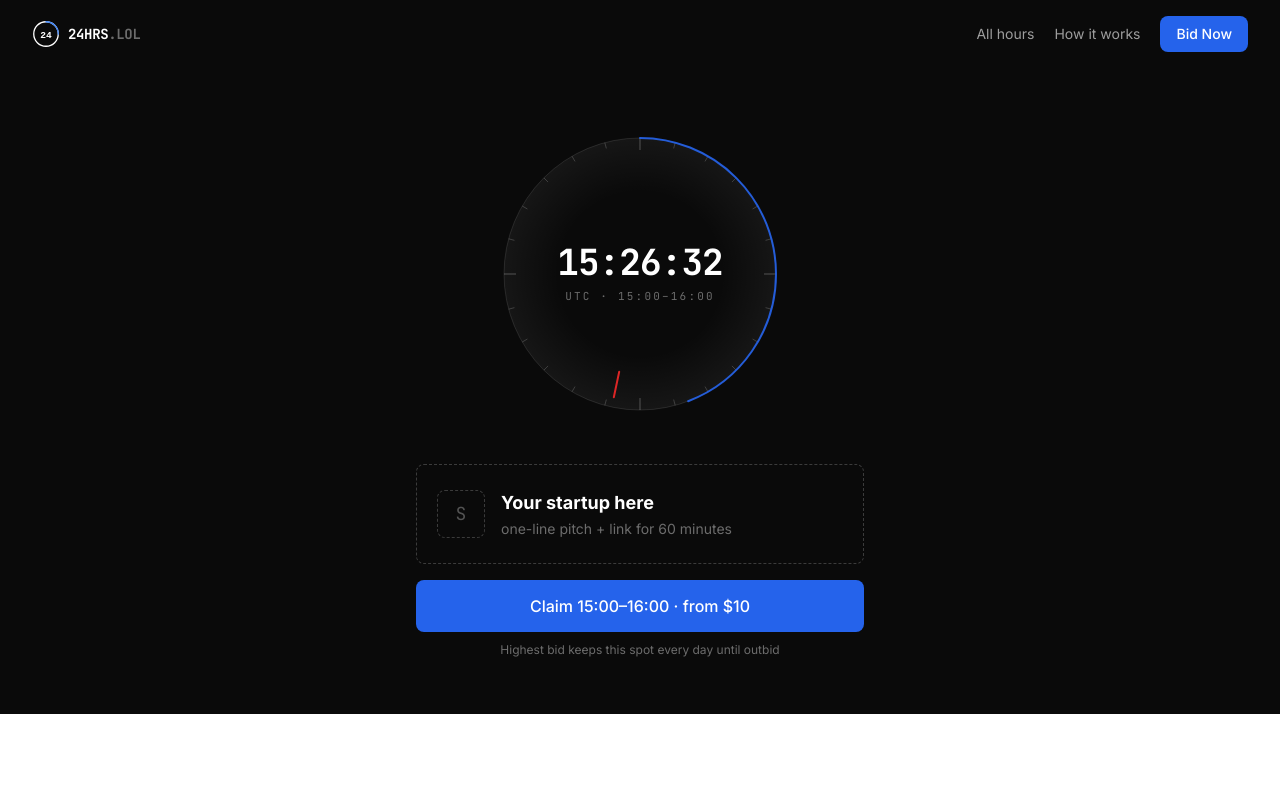
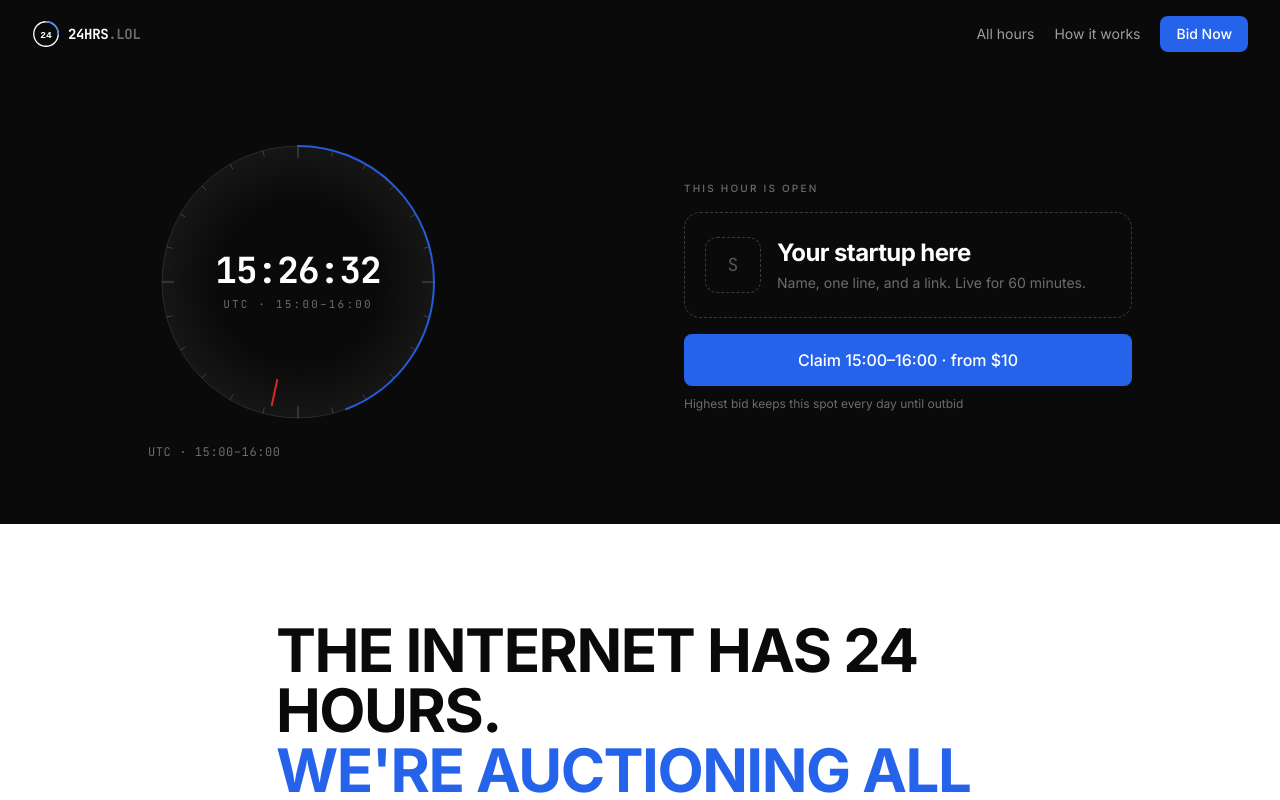
Before and after one commit to Ganapathi1618/24hours.lol, a Next.js app: page / in a window 1280 px wide. Shown: the top 800 px of the page. Built offline with nearby package versions, Linux system fonts and the light colour scheme; no server answers; the database is empty.

Commit message:
Update Hero.tsx

```diff
--- a/components/Hero.tsx
+++ b/components/Hero.tsx
@@ -24,47 +24,74 @@ export function Hero({ now, currentHour, slot, onBid }: Props) {
     >
       <Nav onBid={() => onBid(currentHour)} />
 
-      <div className="flex w-full flex-1 flex-col items-center justify-center gap-8 px-5 py-8 sm:gap-10 sm:py-14">
-        <CircularClock now={now} currentHour={currentHour} />
+      <div className="mx-auto flex w-full max-w-5xl flex-1 flex-col items-center justify-center gap-10 px-5 py-10 lg:flex-row lg:items-center lg:justify-between lg:gap-16 lg:py-16">
+        <div className="flex flex-col items-center lg:items-start">
+          <CircularClock now={now} currentHour={currentHour} />
+          <p className="mt-3 font-mono text-xs uppercase tracking-wider text-white/40">
+            UTC · {range}
+          </p>
+        </div>
 
         {isClaimed && slot ? (
-          <article className="w-full max-w-md rounded border border-white/10 bg-white/[0.03] p-6 text-center">
-            <div className="flex flex-col items-center gap-4">
+          <article className="w-full max-w-md rounded-2xl border border-white/10 bg-white/[0.04] p-6 sm:p-7">
+            <p className="text-[10px] font-medium uppercase tracking-[0.22em] text-white/40">
+              Featured this hour
+            </p>
+
+            <div className="mt-5 flex items-center gap-4">
               <BrandMark name={slot.brand_name ?? ''} logoUrl={slot.brand_logo_url} size={56} />
-              <div>
-                <h2 className="text-2xl font-bold leading-tight sm:text-3xl">{slot.brand_name}</h2>
+              <div className="min-w-0">
+                <h2 className="truncate text-3xl font-bold tracking-tight sm:text-4xl">
+                  {slot.brand_name}
+                </h2>
                 {slot.brand_tagline && (
-                  <p className="mt-2 text-base text-white/60">{slot.brand_tagline}</p>
+                  <p className="mt-1 truncate text-sm text-white/55">{slot.brand_tagline}</p>
                 )}
               </div>
+            </div>
+
+            <div className="mt-6 flex flex-col gap-3 sm:flex-row sm:items-center">
               {slot.brand_url && (
                 <a
                   href={slot.brand_url}
                   target="_blank"
                   rel="noopener noreferrer nofollow sponsored"
-                  className="inline-flex w-full items-center justify-center rounded bg-accent px-6 py-3 font-medium text-white transition-opacity hover:opacity-90 focus-visible:outline focus-visible:outline-2 focus-visible:outline-offset-2 focus-visible:outline-white"
+                  className="inline-flex flex-1 items-center justify-center rounded bg-accent px-5 py-3 text-sm font-medium text-white hover:opacity-90"
                 >
-                  Visit Brand →
+                  Visit site →
                 </a>
               )}
+              <button
+                type="button"
+                onClick={() => onBid(currentHour)}
+                className="inline-flex items-center justify-center rounded border border-white/15 px-5 py-3 text-sm text-white/80 hover:bg-white/5"
+              >
+                Outbid
+              </button>
             </div>
+
             <p className="mt-4 font-mono text-[11px] uppercase tracking-wider text-white/30">
-              Sponsored · {range} UTC
+              {range} UTC
+              {slot.current_bid ? ` · owned for ${formatMoney(Number(slot.current_bid))}` : ''}
             </p>
           </article>
         ) : (
-          <div className="w-full max-w-md text-center">
-            <div className="flex items-center gap-4 rounded border border-dashed border-white/20 px-5 py-6 text-left">
+          <div className="w-full max-w-md">
+            <p className="text-[10px] font-medium uppercase tracking-[0.22em] text-white/40">
+              This hour is open
+            </p>
+
+            <div className="mt-4 flex items-center gap-4 rounded-2xl border border-dashed border-white/20 px-5 py-6">
               <span
                 aria-hidden
-                className="flex h-12 w-12 shrink-0 items-center justify-center rounded border border-dashed border-white/20 font-mono text-lg text-white/30"
+                className="flex h-14 w-14 shrink-0 items-center justify-center rounded-xl border border-dashed border-white/20 font-mono text-lg text-white/30"
               >
                 S
               </span>
               <span>
-                <span className="block text-lg font-bold">Your startup here</span>
-                <span className="mt-0.5 block text-sm text-white/40">
-                  one-line pitch + link for 60 minutes
+                <span className="block text-2xl font-bold tracking-tight">Your startup here</span>
+                <span className="mt-1 block text-sm text-white/40">
+                  Name, one line, and a link. Live for 60 minutes.
                 </span>
               </span>
             </div>
@@ -72,7 +99,7 @@ export function Hero({ now, currentHour, slot, onBid }: Props) {
             <button
               type="button"
               onClick={() => onBid(currentHour)}
-              className="mt-4 inline-flex w-full items-center justify-center rounded bg-accent px-6 py-3.5 font-medium text-white transition-opacity hover:opacity-90 focus-visible:outline focus-visible:outline-2 focus-visible:outline-offset-2 focus-visible:outline-white"
+              className="mt-4 inline-flex w-full items-center justify-center rounded bg-accent px-6 py-3.5 font-medium text-white hover:opacity-90"
             >
               Claim {range}
               {slot && ` · from ${formatMoney(slot.min_bid)}`}
```
